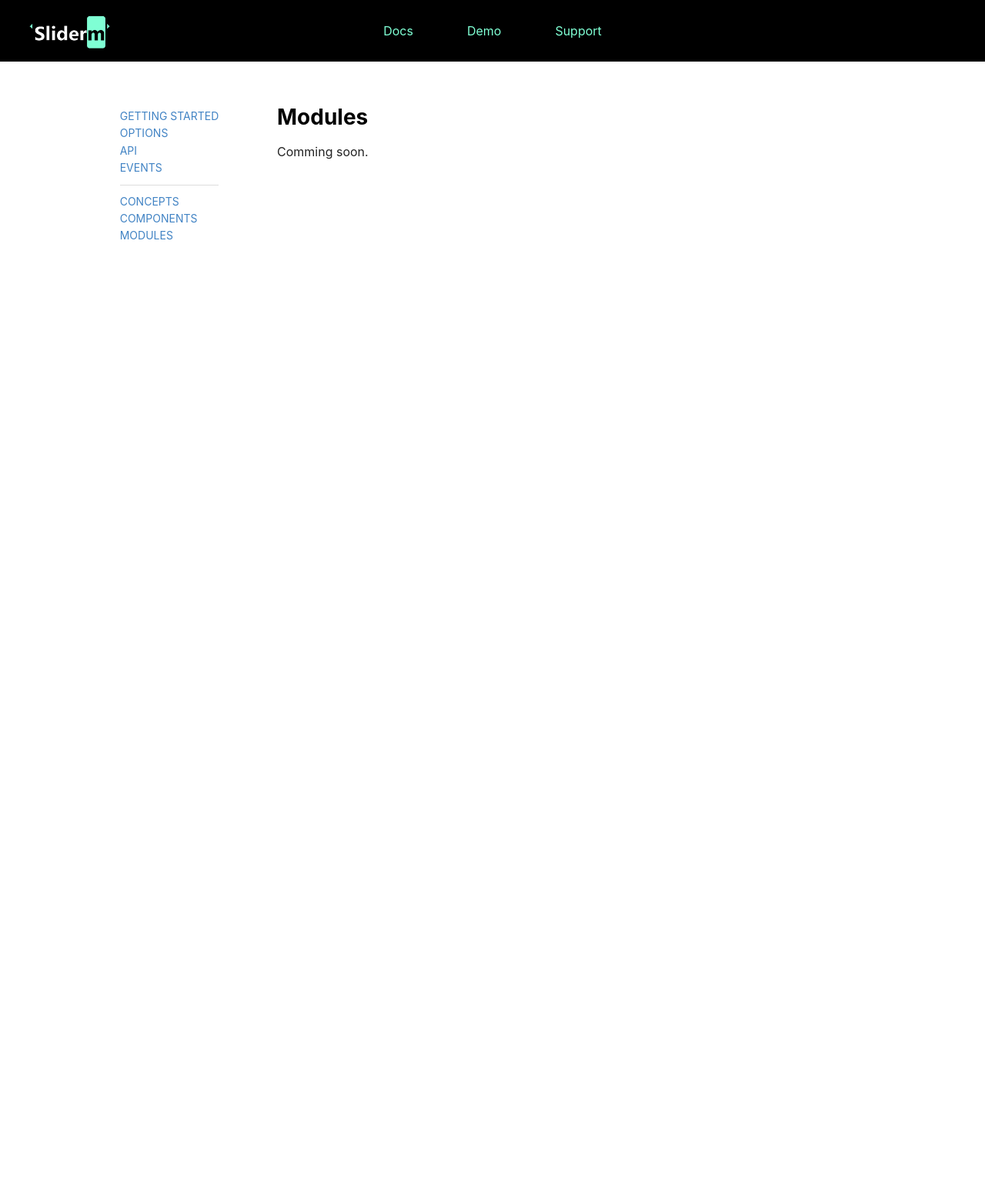
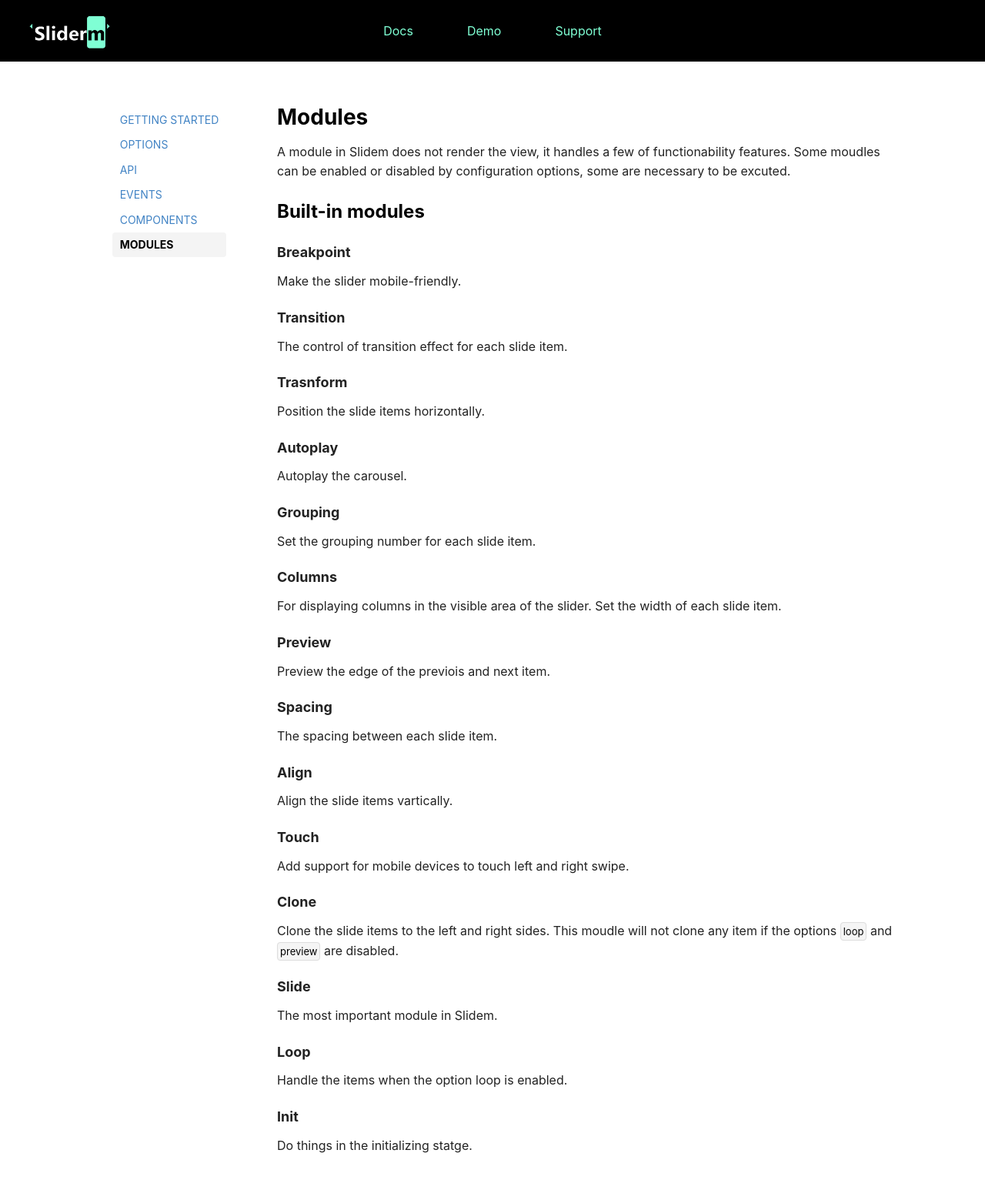
Before and after one commit to slidermjs/slidermjs.github.io, a Jekyll site: the page built from docs/modules.md, in a window 1280 px wide. Shown: the whole page at 77% size. Built offline with Jekyll 4.4.1, drawn with Linux system fonts in a browser that asks for light colours; before the commit the page ends 900 px from its top, so only the background shows below that.

Commit message:
Update site.

```diff
--- a/_config.yml
+++ b/_config.yml
@@ -35,6 +35,19 @@
 assets:
   cache: false
 
+navigation:
+ - text: Getting started
+   url: /docs/
+ - text: Options
+   url: /docs/options
+ - text: API
+   url: /docs/api
+ - text: Events
+   url: /docs/events
+ - text: Components
+   url: /docs/components
+ - text: Modules
+   url: /docs/modules
 # Exclude from processing.
 # The following items will not be processed, by default.
 # Any item listed under the `exclude:` key here will be automatically added to
--- a/_includes/doc-sidebar.html
+++ b/_includes/doc-sidebar.html
@@ -4,13 +4,15 @@
     <div class="nav__triango"></div>
     <label class="nav__toggle-button" for="nav-toggle"></label>
     <ul class="nav__items">
-        <li class="nav__item"><a href="/docs">Getting started</a></li>
-        <li class="nav__item"><a href="/docs/options">Options</a></li>
-        <li class="nav__item"><a href="/docs/api">API</a></li>
-        <li class="nav__item"><a href="/docs/events">Events</a></li>
+        {% assign url = page.url|remove:'index.html' %}
+        {% for link in site.navigation %}
+        {% if link.text == '---' %}
         <li class="nav__sep-line"></li>
-        <li class="nav__item"><a href="/docs/concepts">Concepts</a></li>
-        <li class="nav__item"><a href="/docs/components">Components</a></li>
-        <li class="nav__item"><a href="/docs/modules">Modules</a></li>
+        {% else %}
+        <li class="nav__item{% if url == link.url %}--active{% endif %}">
+            <a href="{{link.url}}" >{{link.text}}</a>
+        </li>
+        {% endif %}
+        {% endfor %}
     </ul>
 </div>
--- a/docs/modules.md
+++ b/docs/modules.md
@@ -7,4 +7,62 @@
 
 # Modules
 
-Comming soon.
+A module in Slidem does not render the view, it handles a few of functionability features. Some moudles can be enabled or disabled by configuration options, some are necessary to be excuted.
+
+## Built-in modules
+
+### Breakpoint
+
+Make the slider mobile-friendly.
+
+### Transition
+
+The control of transition effect for each slide item.
+
+### Trasnform
+
+Position the slide items horizontally.
+
+### Autoplay
+
+Autoplay the carousel.
+
+### Grouping
+
+Set the grouping number for each slide item.
+
+### Columns
+
+For displaying columns in the visible area of the slider. Set the width of each slide item.
+
+### Preview
+
+Preview the edge of the previois and next item.
+
+### Spacing
+
+The spacing between each slide item.
+
+### Align
+
+Align the slide items vartically.
+
+### Touch
+
+Add support for mobile devices to touch left and right swipe.
+
+### Clone
+
+Clone the slide items to the left and right sides. This moudle will not clone any item if the options `loop` and `preview` are disabled.
+
+### Slide
+
+The most important module in Slidem.
+
+### Loop
+
+Handle the items when the option loop is enabled.
+
+### Init
+
+Do things in the initializing statge.
```
Also changed, not shown: _assets/scss/_doc-nav.scss (+22 -1 lines), docs/components.md (+15 -1 lines), assets/css/main.css.
